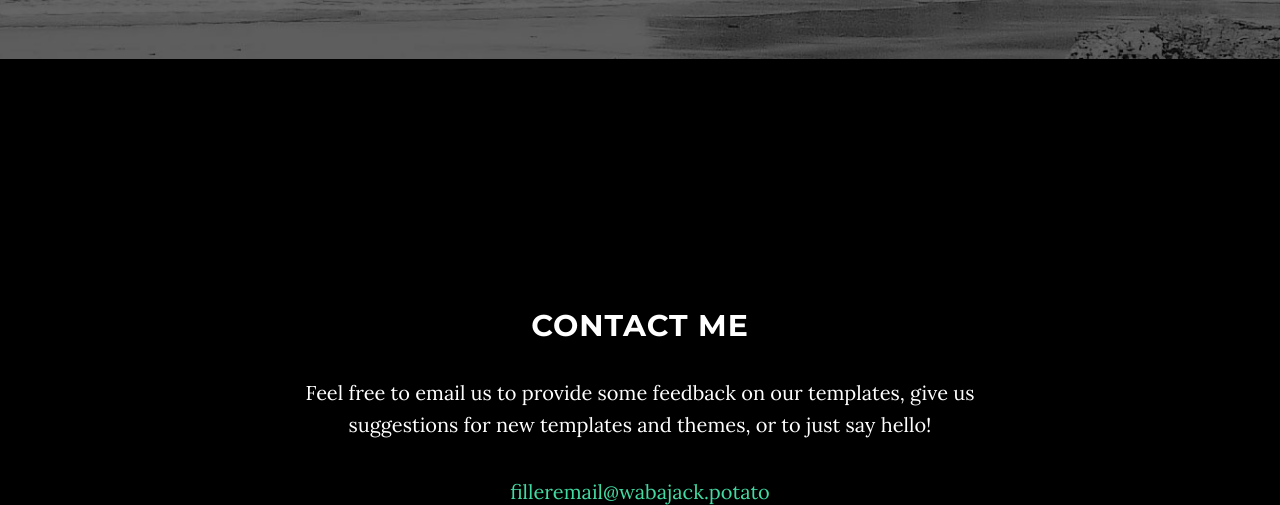
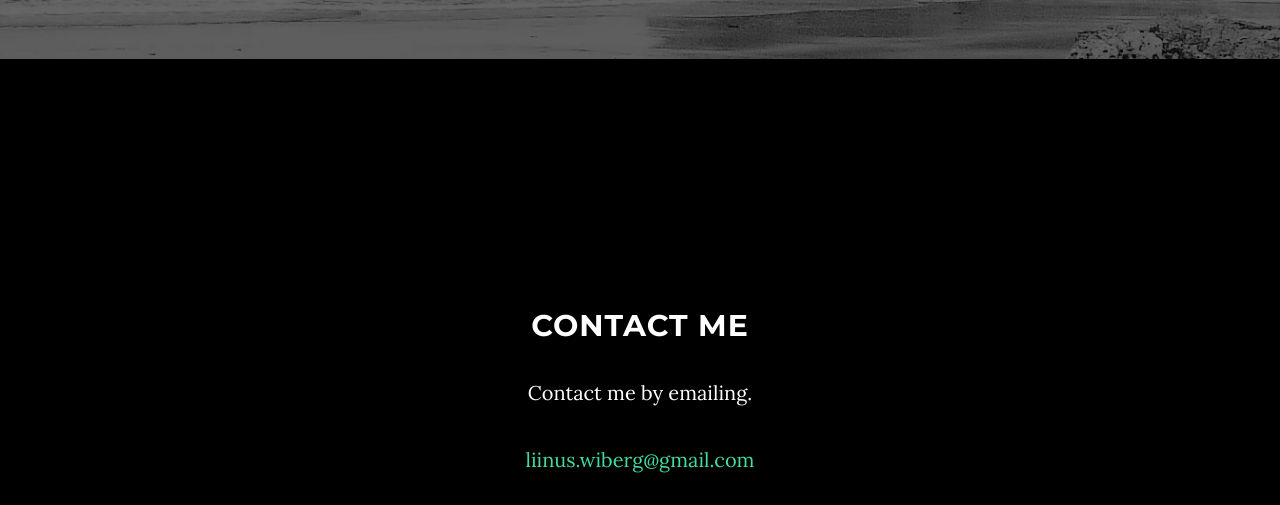
Before and after one commit to Linuswiberg/linuswiberg.github.io, a website: page index.html in a window 1280 px wide. Shown: the part 2019-2524 px from the top of the page. Drawn offline with nearby package versions, Linux system fonts and the light colour scheme.

Commit message:
Made changes in the contact section

```diff
--- a/index.html
+++ b/index.html
@@ -116,8 +116,8 @@
         <div class="row">
             <div class="col-lg-8 col-lg-offset-2">
                 <h2>Contact Me</h2>
-                <p>Feel free to email us to provide some feedback on our templates, give us suggestions for new templates and themes, or to just say hello!</p>
-                <p><a href="mailto:filleremail@wabajack.potato">filleremail@wabajack.potato</a>
+                <p>Contact me by emailing.</p>
+                <p><a href="mailto:liinus.wiberg@gmail.com">liinus.wiberg@gmail.com</a>
                 </p>
                 <ul class="list-inline banner-social-buttons">
                     <li>
```
